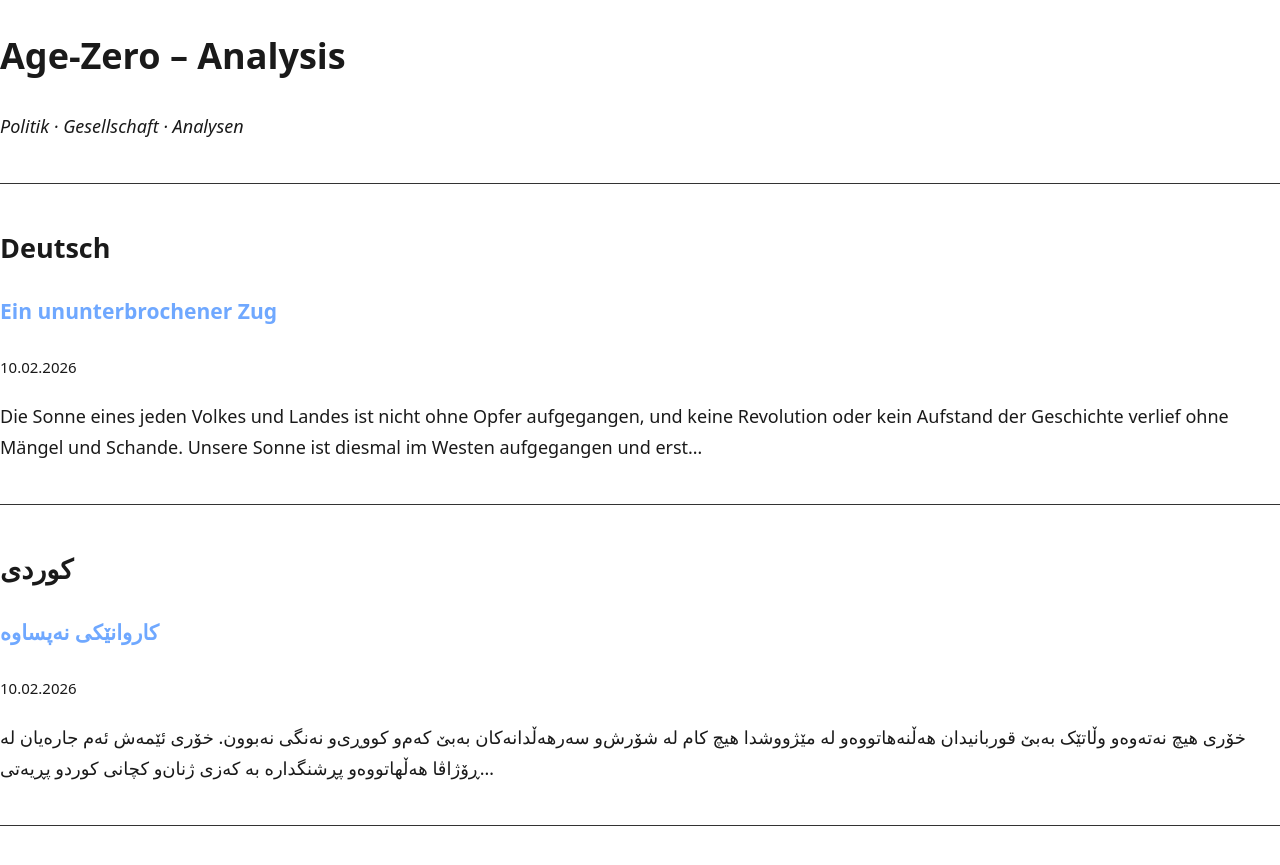
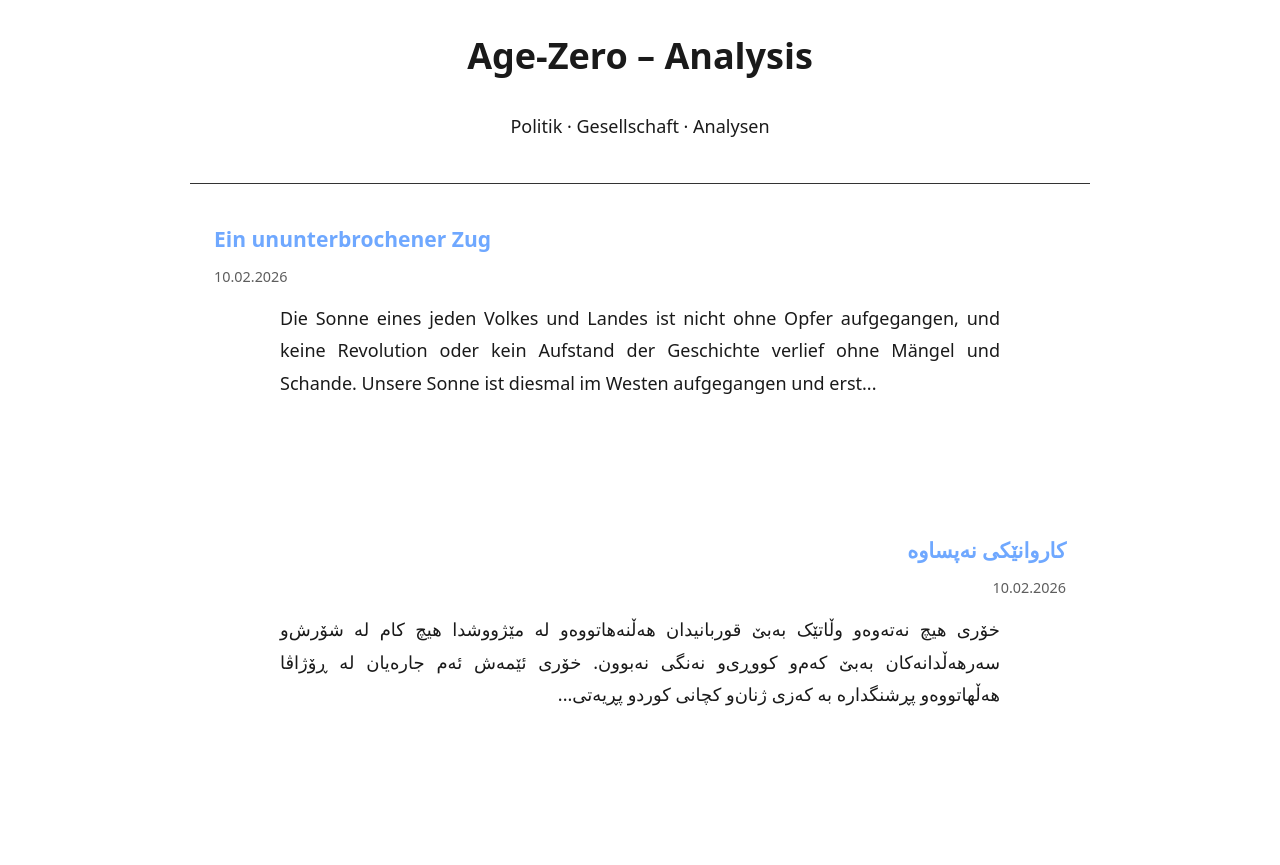
Before and after one commit to age-zero/age-zero.github.io, a Jekyll site: the page built from index.md, in a window 1280 px wide. Shown: the top 865 px of the page. Built offline with Jekyll 4.4.1, drawn with Linux system fonts in a browser that asks for light colours.

Commit message:
layout angepasst: index.md

```diff
--- a/index.md
+++ b/index.md
@@ -4,34 +4,39 @@ title: Age-Zero – Analysis
 lang: de
 ---
 
-# Age-Zero – Analysis
+<div class="index-page">
 
-_Politik · Gesellschaft · Analysen_
+  <div class="index-intro">
+    <h1>Age-Zero – Analysis</h1>
+    <p class="index-subtitle">Politik · Gesellschaft · Analysen</p>
+  </div>
 
----
+  <hr class="index-divider">
 
-## Deutsch
+  <section class="index-section">
+    <!-- <h2>Deutsch</h2> -->
+    {% for post in site.posts %}
+      {% if post.lang == "de" %}
+      <article class="index-post">
+        <h3><a href="{{ post.url }}">{{ post.title }}</a></h3>
+        <time>{{ post.date | date: "%d.%m.%Y" }}</time>
+        <p>{{ post.excerpt | strip_html | truncate: 220 }}</p>
+      </article>
+      {% endif %}
+    {% endfor %}
+  </section>
 
-{% for post in site.posts %}
-  {% if post.lang == "de" %}
-### [{{ post.title }}]({{ post.url }})
-<small>{{ post.date | date: "%d.%m.%Y" }}</small>
+  <section class="index-section" dir="rtl">
+    <!--<h2>کوردی</h2>-->
+    {% for post in site.posts %}
+      {% if post.lang == "ku-Arab" %}
+      <article class="index-post">
+        <h3><a href="{{ post.url }}">{{ post.title }}</a></h3>
+        <time>{{ post.date | date: "%d.%m.%Y" }}</time>
+        <p>{{ post.excerpt | strip_html | truncate: 220 }}</p>
+      </article>
+      {% endif %}
+    {% endfor %}
+  </section>
 
-{{ post.excerpt | strip_html | truncate: 220 }}
-
----
-  {% endif %}
-{% endfor %}
-
-## کوردی
-
-{% for post in site.posts %}
-  {% if post.lang == "ku-Arab" %}
-### [{{ post.title }}]({{ post.url }})
-<small>{{ post.date | date: "%d.%m.%Y" }}</small>
-
-{{ post.excerpt | strip_html | truncate: 220 }}
-
----
-  {% endif %}
-{% endfor %}
+</div>
--- a/style.css
+++ b/style.css
@@ -359,3 +359,51 @@ article[dir="rtl"] .post-content h3 {
     opacity: 1;
   }
 }
+/* ===============================
+   Index page layout
+   =============================== */
+
+.index-page {
+  text-align: center;
+  max-width: 900px;
+  margin: 0 auto;
+}
+
+.index-section {
+  margin: -6rem 0;
+}
+
+.index-section h2 {
+  margin-bottom: -1rem;
+}
+
+.index-post {
+  margin-bottom: 3rem;
+  text-align: justify;
+}
+
+.index-post h3 {
+  margin-bottom: 0.4rem;
+}
+
+.index-post time {
+  display: block;
+  font-size: 0.9rem;
+  opacity: 0.7;
+  margin-bottom: 0.8rem;
+}
+
+.index-post p {
+  margin: 0 auto;
+  max-width: 720px;
+  line-height: 1.8;
+}
+
+/* RTL Anpassung */
+.index-section[dir="rtl"] {
+  direction: rtl;
+}
+
+.index-section[dir="rtl"] .index-post p {
+  text-align: justify;
+}
```
Also changed, not shown: 2 other files.
